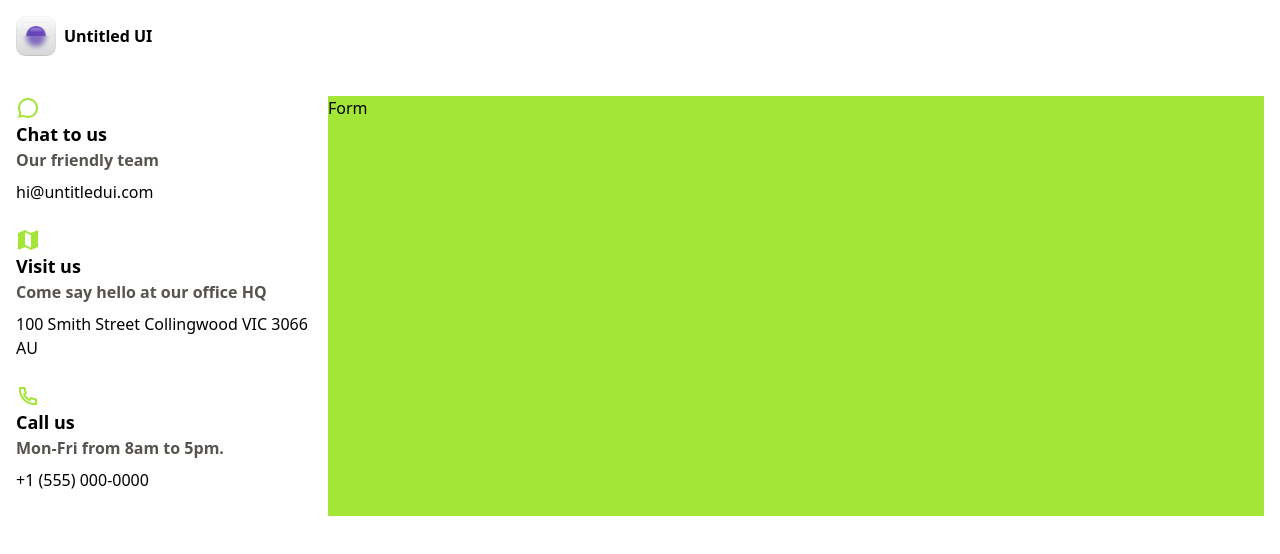
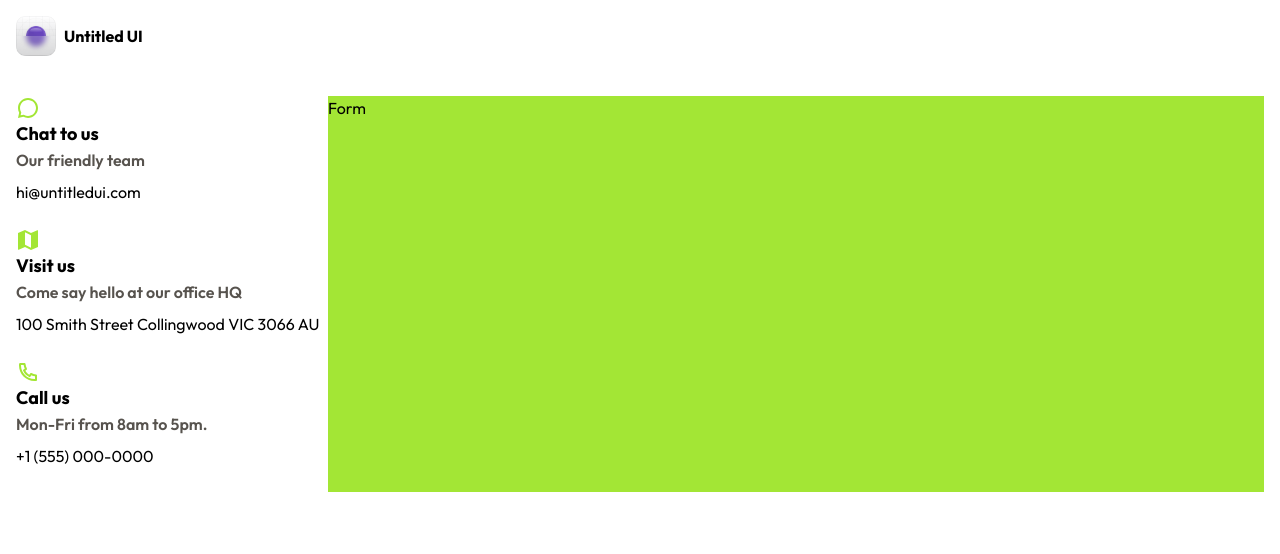
Before and after one commit to nancyfull-stack/Untitled-UI-Contact-Form-1, a React (Vite) app: page / in a window 1280 px wide. Shown: the top 554 px of the page. Built offline with nearby package versions, Linux system fonts and the light colour scheme.

Commit message:
Outfit font

```diff
--- a/index.html
+++ b/index.html
@@ -1,10 +1,17 @@
-<!DOCTYPE html>
+<!doctype html>
 <html lang="en">
   <head>
     <meta charset="UTF-8" />
     <link rel="icon" type="image/svg+xml" href="/vite.svg" />
     <meta name="viewport" content="width=device-width, initial-scale=1.0" />
     <title>Untitled UI Contact Form</title>
+    <!-- Font -->
+    <link rel="preconnect" href="https://fonts.googleapis.com" />
+    <link rel="preconnect" href="https://fonts.gstatic.com" crossorigin />
+    <link
+      href="https://fonts.googleapis.com/css2?family=Outfit:wght@100..900&display=swap"
+      rel="stylesheet"
+    />
   </head>
   <body>
     <div id="root"></div>
--- a/tailwind.config.js
+++ b/tailwind.config.js
@@ -2,7 +2,11 @@
 export default {
   content: ["./index.html", "./src/**/*.{js,ts,jsx,tsx}"],
   theme: {
-    extend: {},
+    extend: {
+      fontFamily: {
+        sans: ["Outfit", "sans-serif"],
+      },
+    },
   },
   plugins: [],
 };
```
